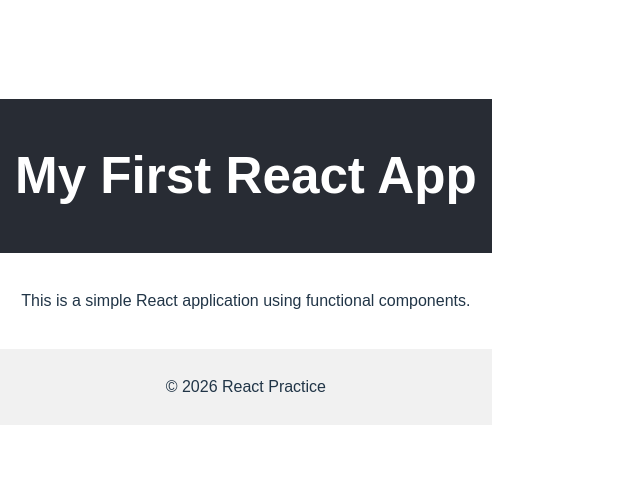
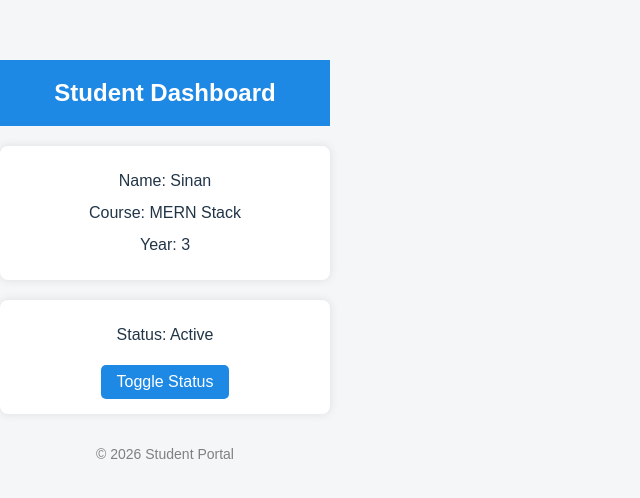
Before and after one commit to Sinan-028/Basic_react_components, a React (Vite) app: page / in a window 1280 px wide. Shown: the part 138-636 px from the top of the page, without its empty margins (0-640 px from the left). Built offline with nearby package versions, Linux system fonts and the light colour scheme.

Commit message:
Day 8: Updated components and styling

```diff
--- a/src/App.css
+++ b/src/App.css
@@ -1,22 +1,58 @@
+/* Reset */
 body {
-  font-family: Arial, sans-serif;
+  margin: 0;
+  font-family: Arial, Helvetica, sans-serif;
+  background-color: #f4f6f8;
+}
+
+/* Main container */
+div {
+  text-align: center;
+}
+
+/* Header */
+h2 {
+  background-color: #1e88e5;
+  color: white;
+  padding: 15px;
   margin: 0;
 }
 
-.header {
-  background-color: #282c34;
-  color: white;
-  padding: 15px;
-  text-align: center;
+/* Profile section */
+p {
+  font-size: 16px;
+  margin: 8px 0;
 }
 
-.content {
-  padding: 20px;
-  text-align: center;
+/* Card-style layout */
+.profile-card,
+.status-card {
+  background: white;
+  width: 300px;
+  margin: 20px auto;
+  padding: 15px;
+  border-radius: 8px;
+  box-shadow: 0 0 10px rgba(0,0,0,0.1);
 }
 
-.footer {
-  background-color: #f1f1f1;
-  padding: 10px;
-  text-align: center;
+/* Button */
+button {
+  padding: 8px 16px;
+  margin-top: 10px;
+  border: none;
+  background-color: #1e88e5;
+  color: white;
+  border-radius: 5px;
+  cursor: pointer;
 }
+
+button:hover {
+  background-color: #1565c0;
+}
+
+/* Footer */
+footer {
+  margin-top: 30px;
+  font-size: 14px;
+  color: gray;
+}
--- a/src/App.jsx
+++ b/src/App.jsx
@@ -1,13 +1,23 @@
 import Header from "./components/Header";
-import Content from "./components/Content";
+import Profile from "./components/Profile";
+import Status from "./components/Status";
 import Footer from "./components/Footer";
 import "./App.css";
+
 
 function App() {
   return (
     <div>
-      <Header title="My First React App" />
-      <Content />
+      <Header title="Student Dashboard" />
+
+      <Profile
+        name="Sinan"
+        course="MERN Stack"
+        year="3"
+      />
+
+      <Status />
+
       <Footer />
     </div>
   );
--- a/src/components/Content.jsx
+++ /dev/null
@@ -1,9 +0,0 @@
-function Content() {
-  return (
-    <main className="content">
-      <p>This is a simple React application using functional components.</p>
-    </main>
-  );
-}
-
-export default Content;
--- a/src/components/Footer.jsx
+++ b/src/components/Footer.jsx
@@ -1,9 +1,5 @@
 function Footer() {
-  return (
-    <footer className="footer">
-      <p>© 2026 React Practice</p>
-    </footer>
-  );
+  return <footer>© 2026 Student Portal</footer>;
 }
 
 export default Footer;
--- a/src/components/Header.jsx
+++ b/src/components/Header.jsx
@@ -1,9 +1,5 @@
 function Header(props) {
-  return (
-    <header className="header">
-      <h1>{props.title}</h1>
-    </header>
-  );
+  return <h2>{props.title}</h2>;
 }
 
 export default Header;
--- /dev/null
+++ b/src/components/Profile.jsx
@@ -0,0 +1,11 @@
+function Profile(props) {
+  return (
+    <div className="profile-card">
+      <p>Name: {props.name}</p>
+      <p>Course: {props.course}</p>
+      <p>Year: {props.year}</p>
+    </div>
+  );
+}
+
+export default Profile;
--- /dev/null
+++ b/src/components/Status.jsx
@@ -0,0 +1,16 @@
+import { useState } from "react";
+
+function Status() {
+  const [active, setActive] = useState(true);
+
+  return (
+    <div className="status-card">
+      <p>Status: {active ? "Active" : "Inactive"}</p>
+      <button onClick={() => setActive(!active)}>
+        Toggle Status
+      </button>
+    </div>
+  );
+}
+
+export default Status;
```
